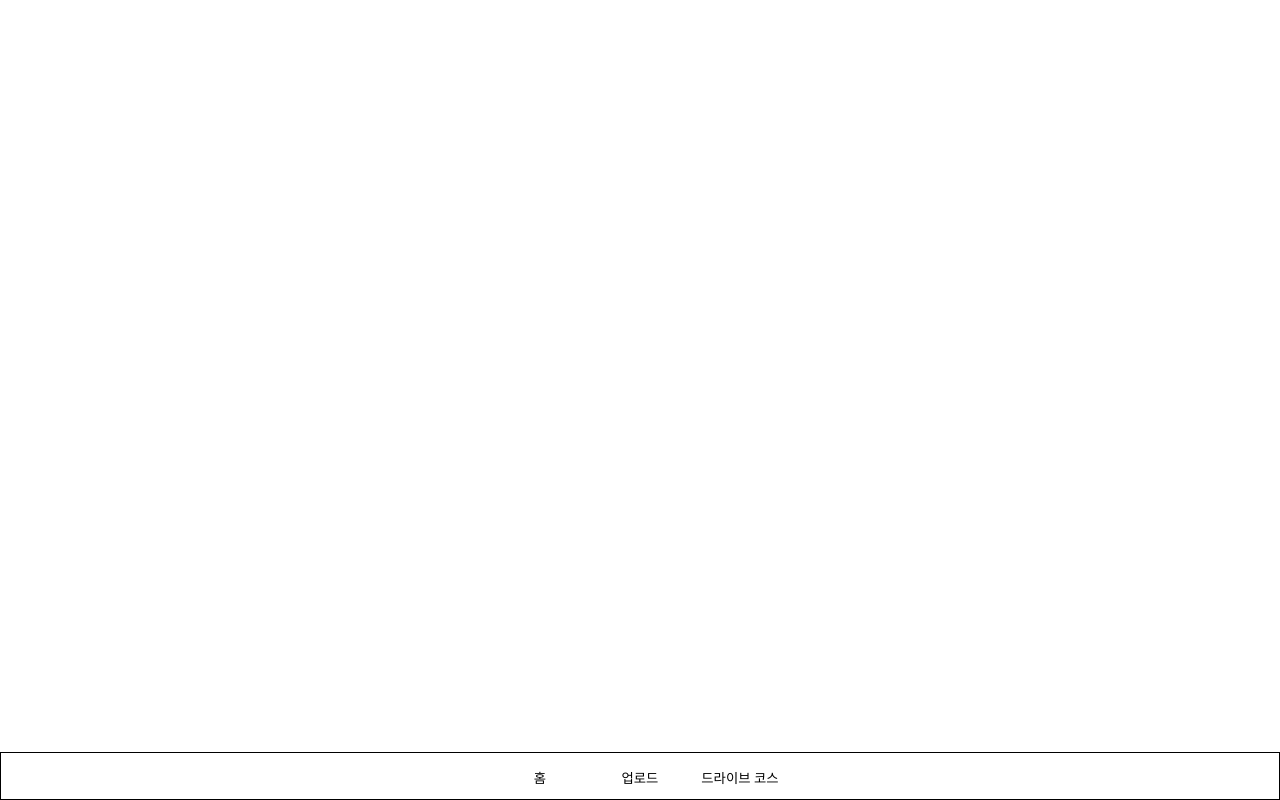
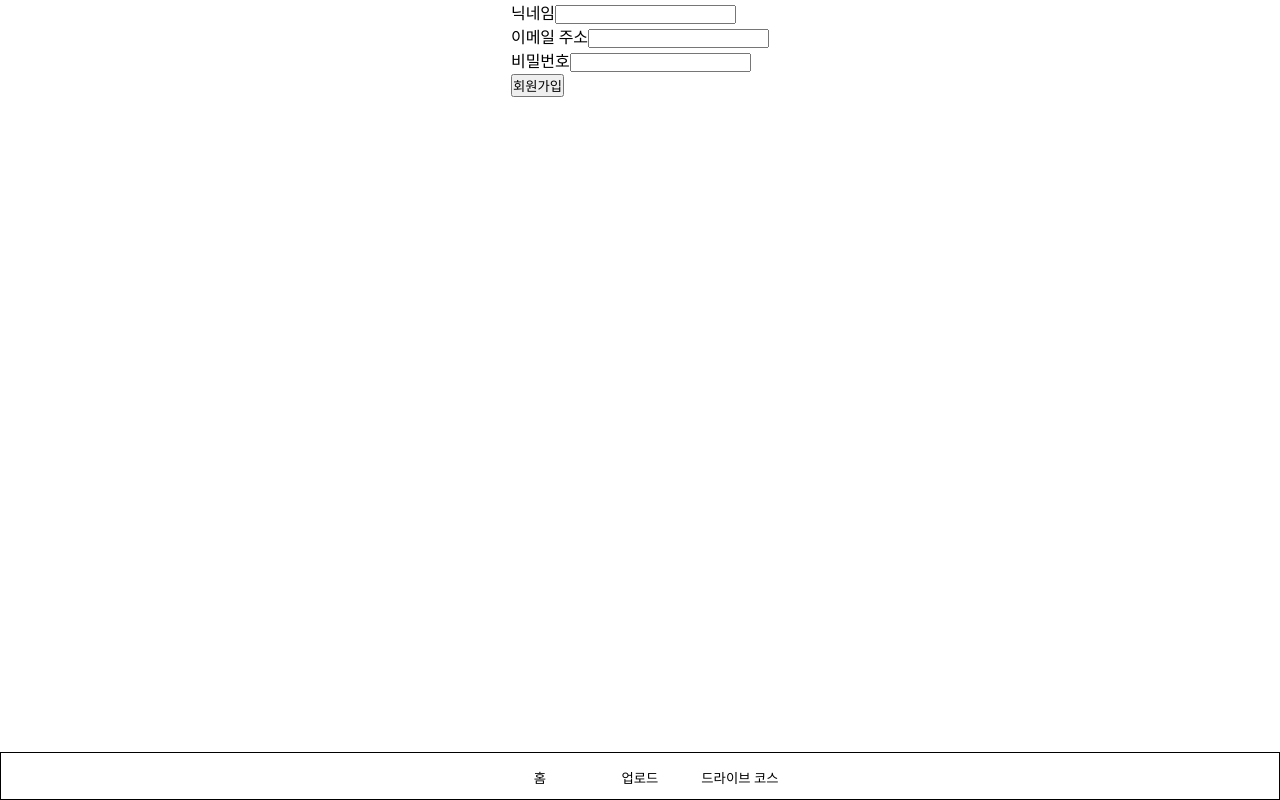
Before and after one commit to ryan-kim-dev/circles, a React (Create React App) app in the folder client/: page /register in a window 1280 px wide. Before the commit this address had no page. Built offline with nearby package versions, Linux system fonts and the light colour scheme.

Commit message:
feat: 이메일/비밀번호 회원가입 구현

```diff
--- a/client/src/App.jsx
+++ b/client/src/App.jsx
@@ -8,7 +8,7 @@ import Home from './pages/Home';
 import GlobalStyle from './GlobalStyle';
 import 'react-toastify/dist/ReactToastify.css';
 import Course from './pages/Course';
-// import RegisterForm from './features/users/register/RegisterForm';
+import RegisterForm from './features/users/register/RegisterForm';
 import Navbar from './components/Navbar';
 
 function App() {
@@ -21,7 +21,7 @@ function App() {
         <Route path="/" element={<Home />} />
         <Route path="/upload" element={<Upload />} />
         <Route path="/course" element={<Course />} />
-        {/* <Route path="/register" element={<RegisterForm />} /> */}
+        <Route path="/register" element={<RegisterForm />} />
       </Routes>
 
       <Navbar />
--- a/client/src/GlobalStyle.jsx
+++ b/client/src/GlobalStyle.jsx
@@ -18,5 +18,6 @@ export default GlobalStyle;
 
 export const Layout = styled.div`
   width: 100vw;
-  height: max-content;
+  display: flex;
+  justify-content: center;
 `;
--- /dev/null
+++ b/client/src/apis/userApi.js
@@ -0,0 +1,12 @@
+import axios from 'axios';
+
+const userApi = axios.create({
+  baseURL: 'http://localhost:5000',
+});
+
+export const regiWithEmailPw = async (userInfo) => {
+  const response = await userApi.post('/api/users/register', userInfo);
+  return response.data;
+};
+
+export default userApi;
--- a/client/src/features/users/register/RegisterForm.jsx
+++ b/client/src/features/users/register/RegisterForm.jsx
@@ -1,46 +1,66 @@
 import React, { useState } from 'react';
+import { useNavigate } from 'react-router-dom';
+import { useMutation, useQueryClient } from 'react-query';
+import { regiWithEmailPw } from '../../../apis/userApi';
+import { Layout } from '../../../GlobalStyle';
 
-function RegisterForm() {
-  const [userInfo, setUserInfo] = useState({
+function Register() {
+  const queryClient = useQueryClient();
+  const regiWithEmailPwMutation = useMutation(regiWithEmailPw, {
+    onSuccess: () => {
+      // 캐시 무효화하고 다시 Fetch
+      queryClient.invalidateQueries('users');
+    },
+  });
+  const navigate = useNavigate();
+
+  const [userInfo, setuserInfo] = useState({
+    email: '',
     username: '',
-    email: '',
     password: '',
   });
 
   const onChange = (e) => {
-    setUserInfo({
-      ...userInfo,
-      [e.target.name]: e.target.value,
-    });
+    const { name, value } = e.target;
+    setuserInfo((prev) => ({
+      ...prev,
+      [name]: value,
+    }));
   };
-  const onSubmit = (e) => {
+
+  const onSubmit = async (e) => {
     e.preventDefault();
-    console.log(userInfo);
+    regiWithEmailPwMutation.mutate(userInfo);
+
+    return navigate('/');
   };
 
   return (
-    <div>
-      <form onChange={onChange} onSubmit={onSubmit}>
+    <Layout>
+      <form htmlFor="register" onSubmit={onSubmit} onChange={onChange}>
         <div>
           <label htmlFor="username">
-            <input type="text" name="username" id="username" />
+            닉네임
+            <input id="username" name="username" type="text" />
           </label>
         </div>
         <div>
           <label htmlFor="email">
-            <input type="email" name="email" id="email" />
+            이메일 주소
+            <input id="email" name="email" type="email" />
           </label>
         </div>
         <div>
           <label htmlFor="password">
-            <input type="password" name="password" id="password" />
+            비밀번호
+            <input id="password" name="password" type="password" />
           </label>
         </div>
-        <br />
-        <button type="submit">Register</button>
+
+        <button type="submit">회원가입</button>
       </form>
-    </div>
+    </Layout>
   );
 }
 
-export default RegisterForm;
+export default Register;
```
Also changed, not shown: 2 other files (tests, documents, lock files or other folders).
